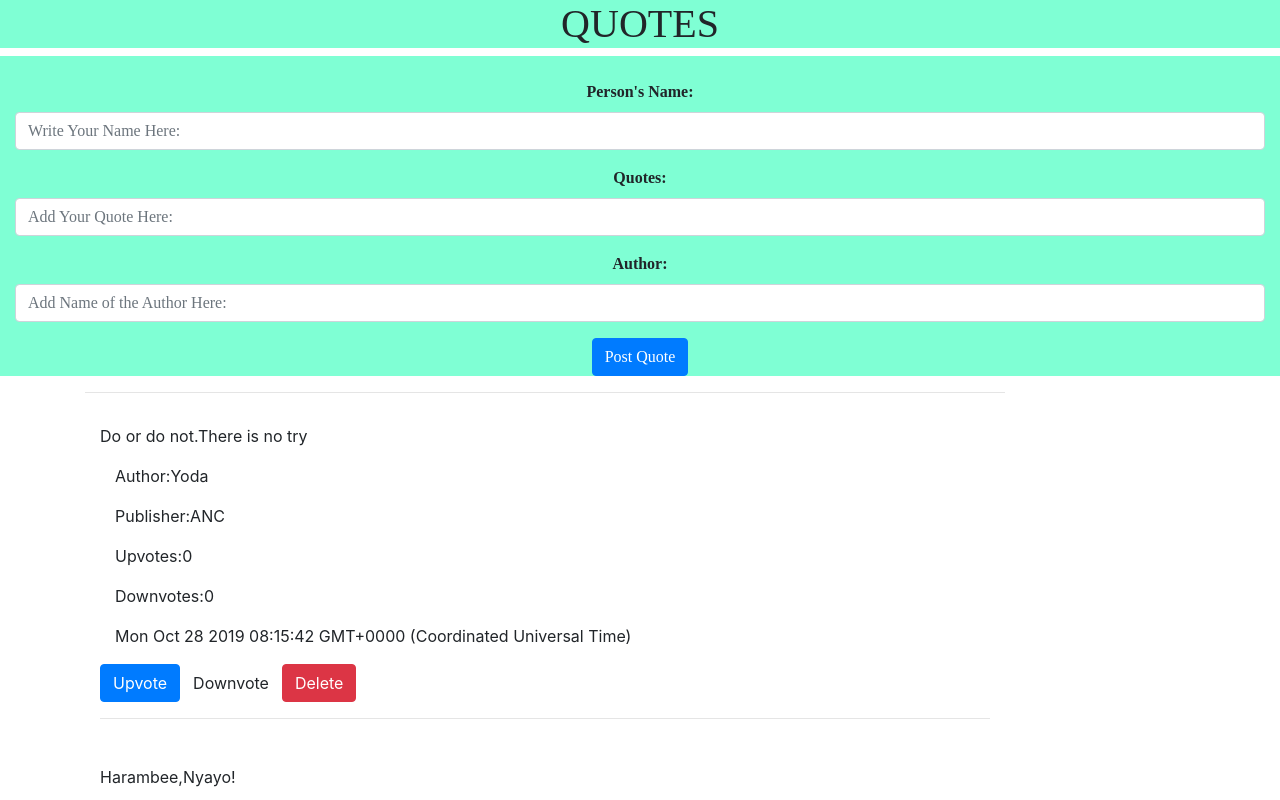
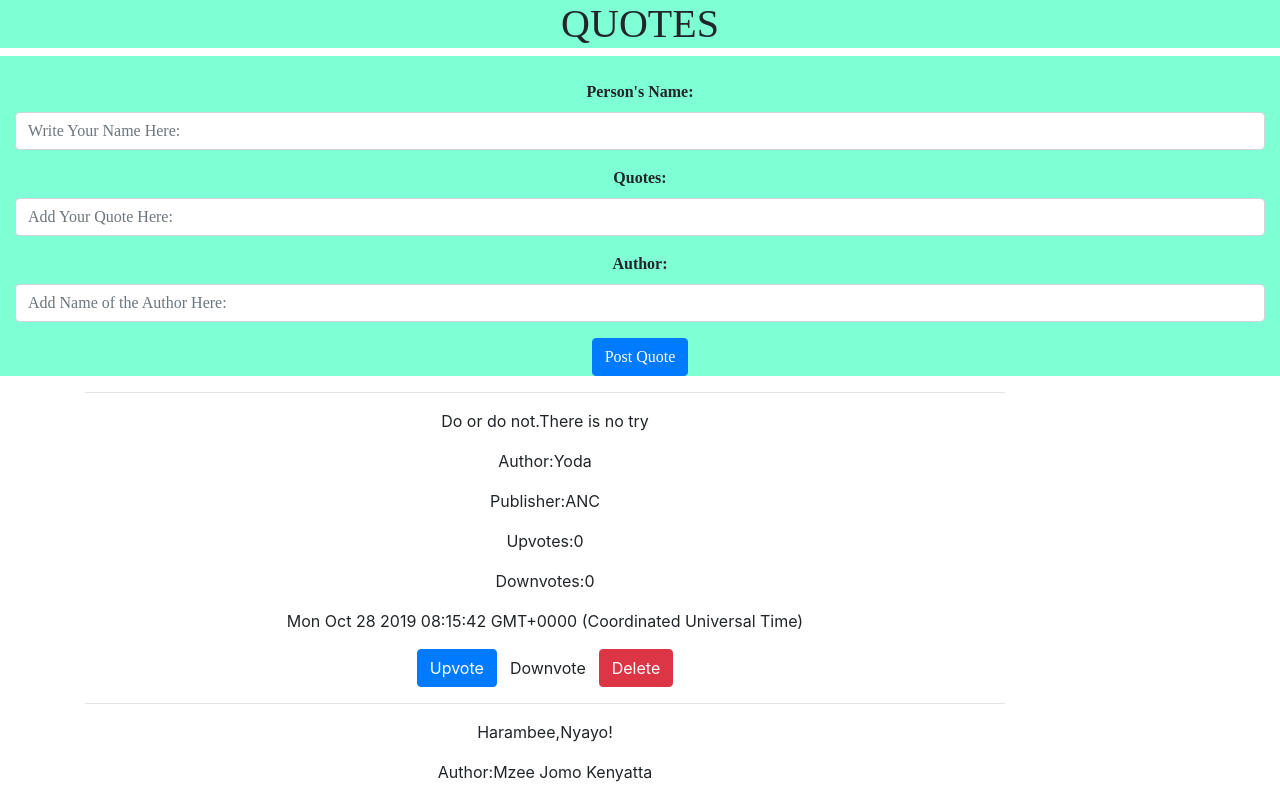
Before and after one commit to francis-mbithi/quotes, an Angular app: page / in a window 1280 px wide. Shown: the top 800 px of the page. Built offline with nearby package versions, Linux system fonts and the light colour scheme.

Commit message:
add component css styling

```diff
--- a/src/app/quote/quote.component.css
+++ b/src/app/quote/quote.component.css
@@ -1,16 +1,9 @@
-.myQuote{
-    padding: 15px;
-  }
-
 .container-fluid{
-    /* padding: 1px; */
   text-align: center;
   background-color:aquamarine;
   font-family: 'Times New Roman', Times, serif;
   font-size: 70px;
 }
-
-  /* .line
-  {
-    height: 5px;
-  } */
+.container{
+  text-align: center;
+}
```
Lines whose indentation alone changed are shown as unchanged.
